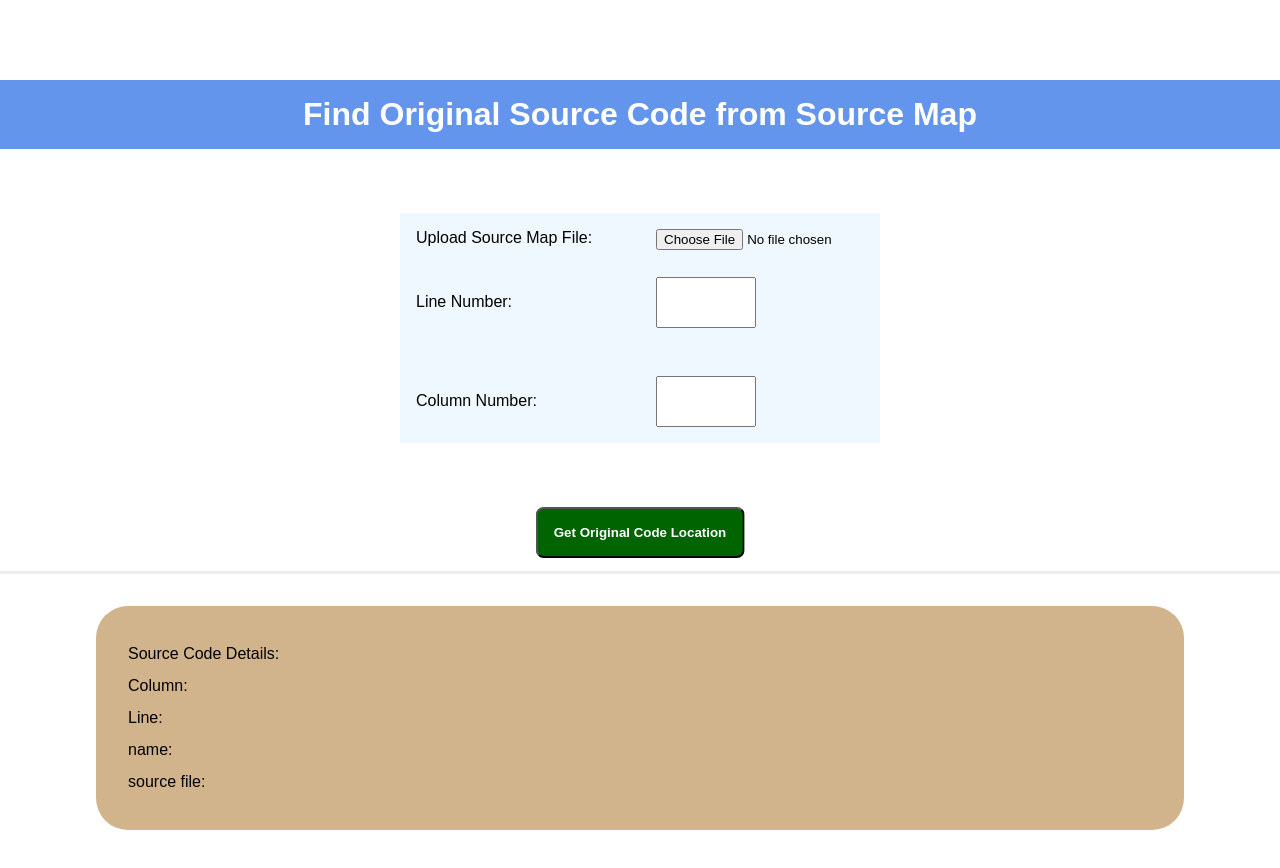
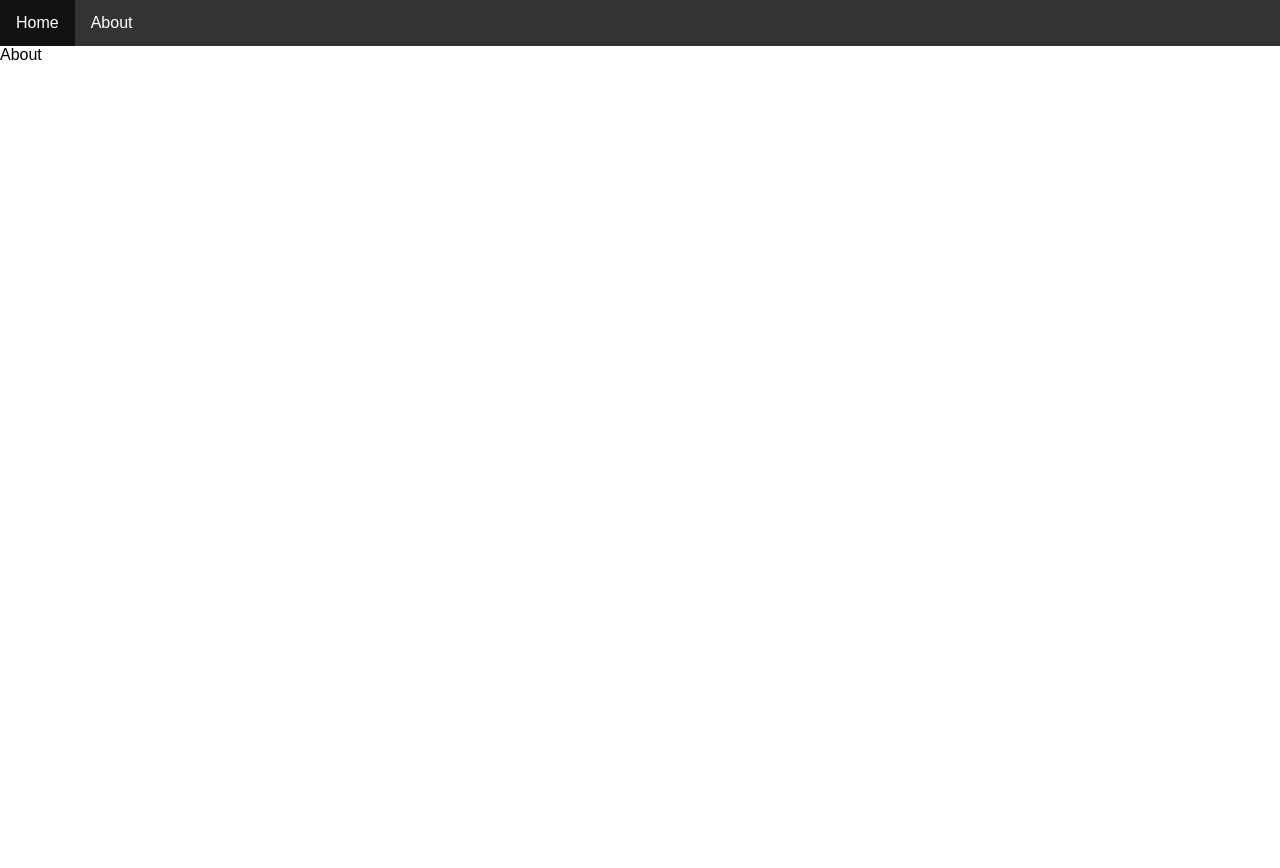
Before and after one commit to vijayyadav1002/find-original-source, a React (Create React App) app: page /about in a window 1280 px wide. Shown: the top 868 px of the page. After the commit the page ends 800 px from the top, so only its background shows below. Built offline with nearby package versions, Linux system fonts and the light colour scheme.

Commit message:
added react router dom and about page

```diff
--- a/package.json
+++ b/package.json
@@ -3,11 +3,12 @@
   "version": "0.1.0",
   "private": true,
   "dependencies": {
+    "prop-types": "^15.6.0",
     "react": "^16.2.0",
     "react-dom": "^16.2.0",
+    "react-router-dom": "^4.2.2",
     "react-scripts": "1.0.17",
-    "source-map": "^0.6.1",
-    "prop-types": "^15.6.0"
+    "source-map": "^0.6.1"
   },
   "scripts": {
     "start": "react-scripts start",
--- a/src/App.js
+++ b/src/App.js
@@ -62,6 +62,9 @@ class App extends Component {
 
     _getOriginalSourceCodeLocation = (e) => {
         e.preventDefault();
+        if (!this.state.sourceFileMapData) {
+            return;
+        }
         const sourceCodeMap = SourceMapConsumer(this.state.sourceFileMapData);
         const {lineNumber = 0, columnNumber = 0} = this.state;
         const originalPositionInCode = sourceCodeMap.originalPositionFor({
--- /dev/null
+++ b/src/components/about/index.js
@@ -0,0 +1,8 @@
+import React from 'react';
+
+const About = () => (
+    <div>About</div>
+);
+
+
+export default About;
--- /dev/null
+++ b/src/components/header/header.css
@@ -0,0 +1,24 @@
+ul {
+    list-style-type: none;
+    margin: 0;
+    padding: 0;
+    overflow: hidden;
+    background-color: #333;
+}
+
+li {
+    float: left;
+}
+
+li a {
+    display: block;
+    color: white;
+    text-align: center;
+    padding: 14px 16px;
+    text-decoration: none;
+}
+
+/* Change the link color to #111 (black) on hover */
+li a:hover {
+    background-color: #111;
+}
--- /dev/null
+++ b/src/components/header/index.js
@@ -0,0 +1,16 @@
+import React from 'react';
+import {Link} from 'react-router-dom';
+import './header.css';
+
+const Header = () => (
+    <header>
+        <nav>
+            <ul>
+                <li><Link to='/'>Home</Link></li>
+                <li><Link to='/about'>About</Link></li>
+            </ul>
+        </nav>
+    </header>
+);
+
+export default Header;
--- a/src/index.js
+++ b/src/index.js
@@ -2,7 +2,26 @@ import React from 'react';
 import ReactDOM from 'react-dom';
 import './index.css';
 import App from './App';
+import {About, Header} from './components';
 import registerServiceWorker from './registerServiceWorker';
+import {Switch, Route, BrowserRouter} from 'react-router-dom';
 
-ReactDOM.render(<App />, document.getElementById('root'));
+const AppRouter = () => (
+    <Switch>
+        <Route exact path='/' component={App}/>
+        <Route path='/about' component={About}/>
+    </Switch>
+);
+
+const MainContainer = () => (
+    <BrowserRouter>
+        <div>
+            <Header/>
+            <AppRouter/>
+        </div>
+    </BrowserRouter>
+);
+
+
+ReactDOM.render(<MainContainer />, document.getElementById('root'));
 registerServiceWorker();
```
Also changed, not shown: src/components/index.js (+6 -2 lines).
